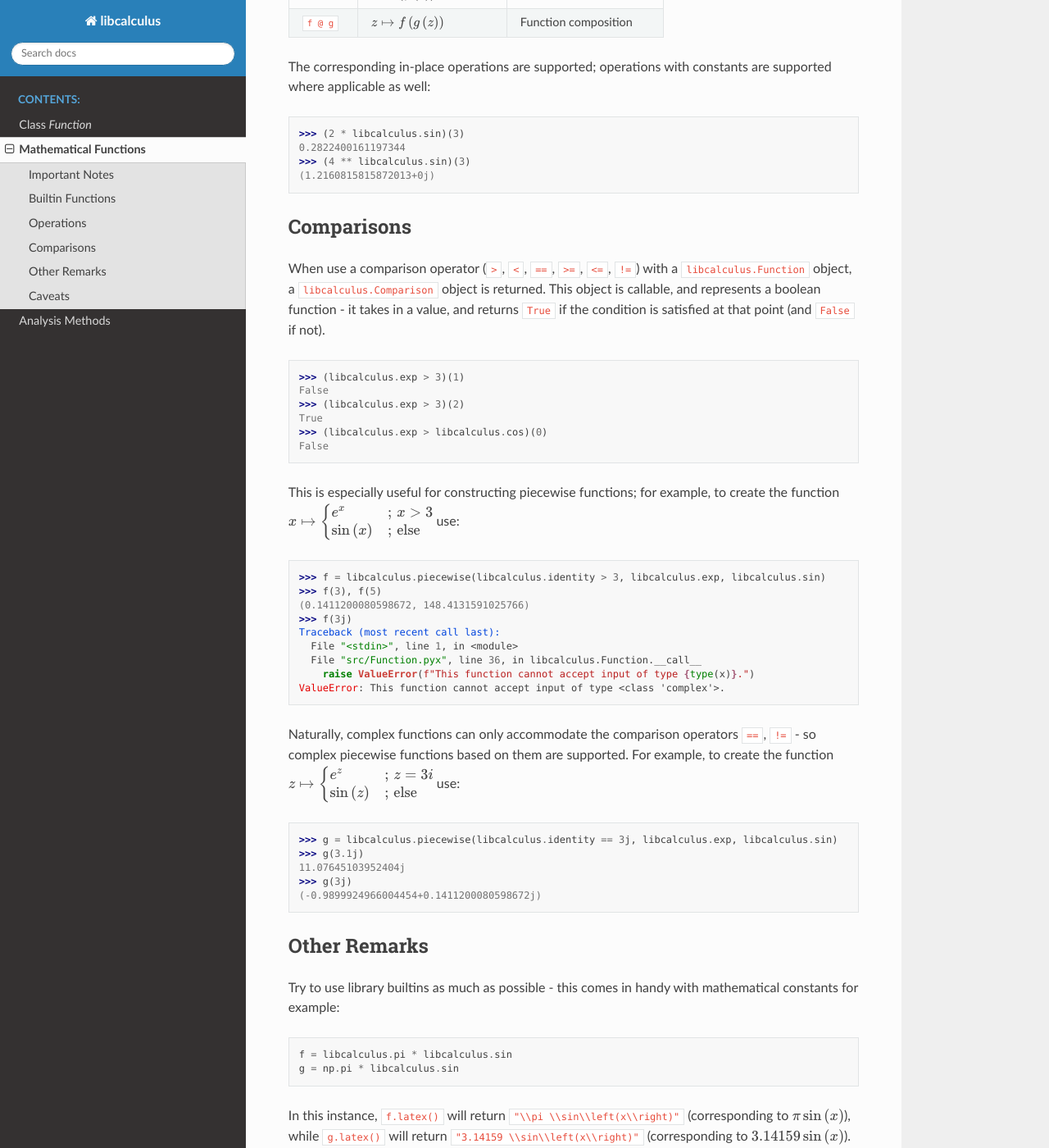
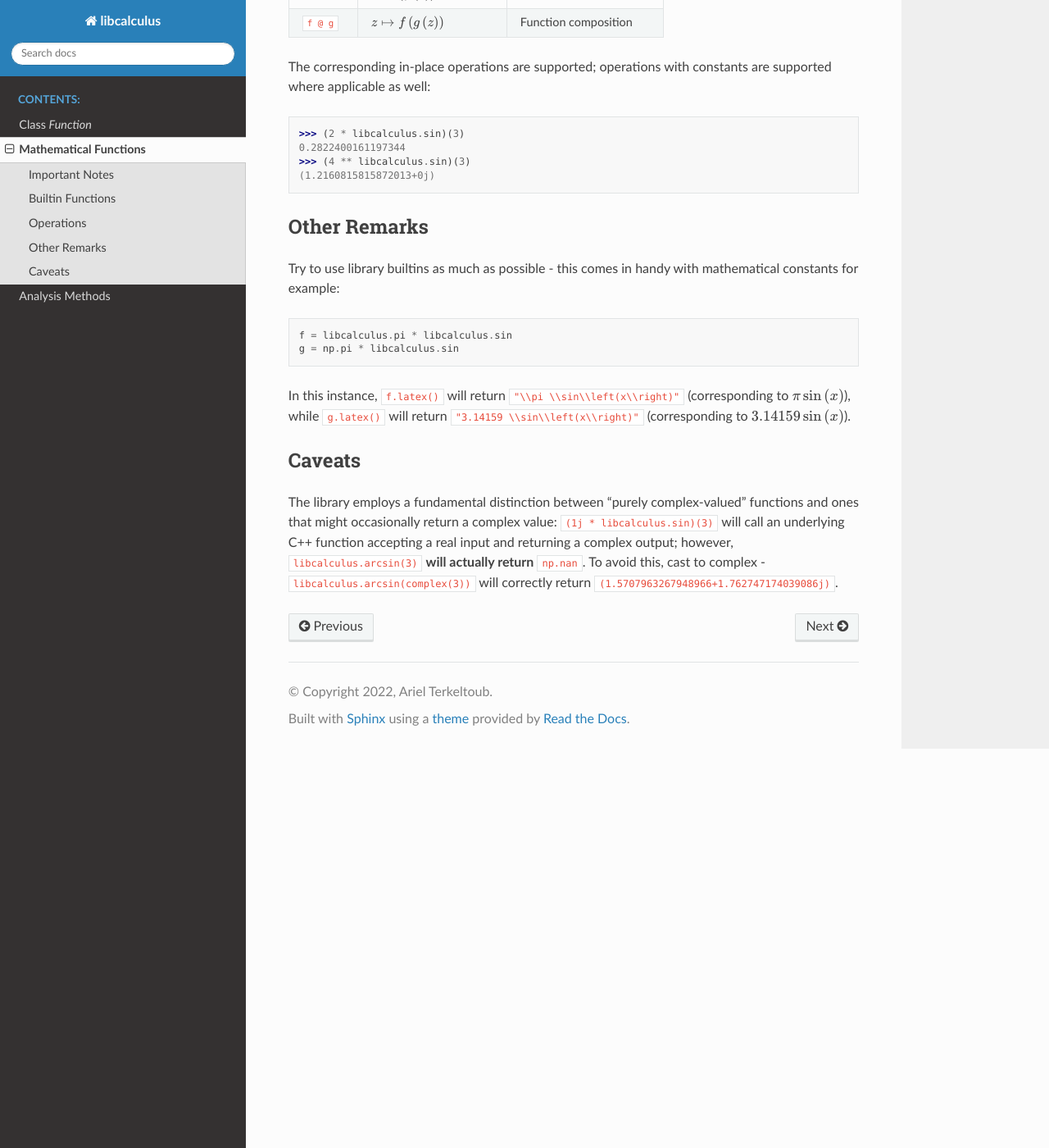
Before and after one commit to ariter777/libcalculus, a Sphinx documentation site: the page built from docs/math_functions.rst, in a window 1280 px wide and 1400 px high, scrolled down 2270 px. Shown: the whole window at 82% size. Built offline with Sphinx 7.4.7 and the Read the Docs theme 2.0.0, drawn with Linux system fonts in a browser that asks for light colours; pages that are not in the unit, such as notebooks, are missing from menus.

Commit message:
Finished comparison documentation.

```diff
--- a/docs/index.rst
+++ b/docs/index.rst
@@ -11,7 +11,9 @@
    :caption: Contents:
 
    classes/Function.rst
+   classes/Comparison.rst
    Mathematical Functions <math_functions.rst>
+   Comparisons <comparisons.rst>
    Analysis Methods <analysis.rst>
 
 Indices and tables
--- a/docs/math_functions.rst
+++ b/docs/math_functions.rst
@@ -212,38 +212,6 @@
 >>> (4 ** libcalculus.sin)(3)
 (1.2160815815872013+0j)
 
-Comparisons
------------
-When use a comparison operator (``>``, ``<``, ``==``, ``>=``, ``<=``, ``!=``) with a ``libcalculus.Function`` object, a ``libcalculus.Comparison`` object is returned.
-This object is callable, and represents a boolean function - it takes in a value, and returns ``True`` if the condition is satisfied at that point (and ``False`` if not).
-
->>> (libcalculus.exp > 3)(1)
-False
->>> (libcalculus.exp > 3)(2)
-True
->>> (libcalculus.exp > libcalculus.cos)(0)
-False
-
-This is especially useful for constructing piecewise functions; for example, to create the function :math:`x\mapsto\begin{cases} e^x & ;\,x>3 \\\text{sin}\left(x \right ) & ;\,\text{else} \end{cases}` use:
-
->>> f = libcalculus.piecewise(libcalculus.identity > 3, libcalculus.exp, libcalculus.sin)
->>> f(3), f(5)
-(0.1411200080598672, 148.4131591025766)
->>> f(3j)
-Traceback (most recent call last):
-  File "<stdin>", line 1, in <module>
-  File "src/Function.pyx", line 36, in libcalculus.Function.__call__
-    raise ValueError(f"This function cannot accept input of type {type(x)}.")
-ValueError: This function cannot accept input of type <class 'complex'>.
-
-Naturally, complex functions can only accommodate the comparison operators ``==``, ``!=`` - so complex piecewise functions based on them are supported. For example, to create the function :math:`z\mapsto\begin{cases} e^z & ;\,z=3i \\\text{sin}\left(z \right ) & ;\,\text{else} \end{cases}` use:
-
->>> g = libcalculus.piecewise(libcalculus.identity == 3j, libcalculus.exp, libcalculus.sin)
->>> g(3.1j)
-11.07645103952404j
->>> g(3j)
-(-0.9899924966004454+0.1411200080598672j)
-
 
 Other Remarks
 -------------
```
